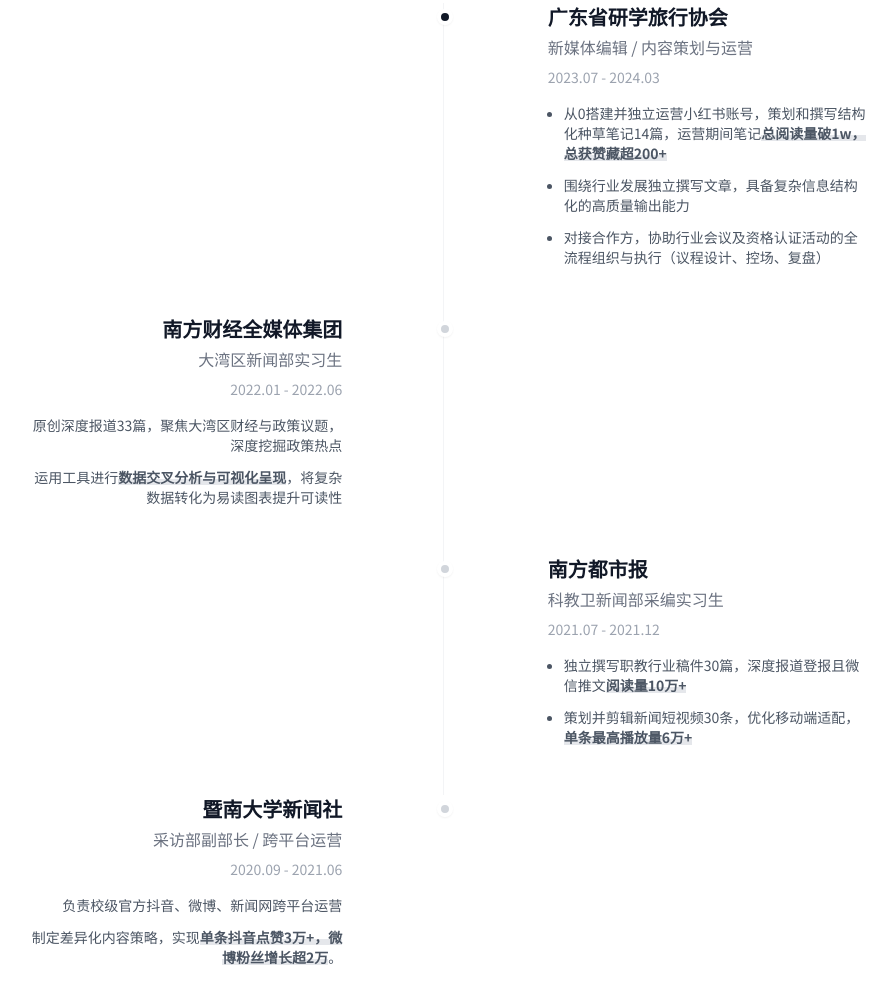
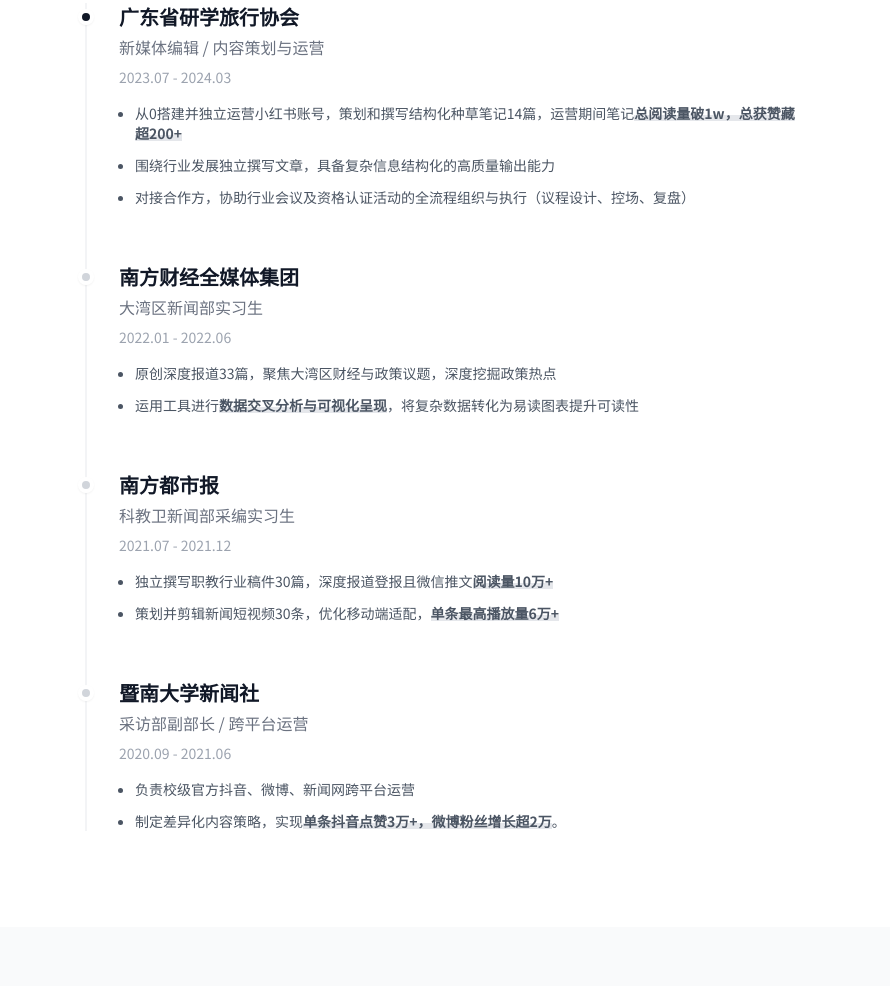
Before and after one commit to Thinksth/gerenjianli_2026, a plain HTML site: page update_index.html in a window 1280 px wide. Shown: the part 1443-2429 px from the top of the page, without its empty margins (195-1085 px from the left). Drawn offline with nearby package versions, Linux system fonts and the light colour scheme.

Commit message:
update_index.html

```diff
--- a/index.html
+++ b/update_index.html
@@ -114,7 +114,7 @@
         </div>
     </nav>
 
-    <!-- 首屏介绍 (Hero Section) -->
+    <!-- 首屏介绍 -->
     <section id="home" class="relative pt-32 pb-20 md:pt-48 md:pb-32 px-6 max-w-6xl mx-auto flex flex-col md:flex-row items-center justify-between min-h-[90vh]">
         <div class="md:w-3/5 z-10 reveal">
             <h2 class="text-gray-500 text-sm tracking-[0.2em] uppercase mb-4">Content & Operations</h2>
@@ -123,7 +123,7 @@
             </h1>
             <p class="text-xl text-gray-500 mb-8 max-w-lg leading-relaxed">
                 中山大学 大数据传播专业硕士 <br>
-                专注于<span class="text-gray-900 font-medium">新媒体内容策划、平台运营与数据分析</span> <br>具备从0到1的账号搭建经验与复杂信息结构化能力
+                专注于<span class="text-gray-900 font-medium">新媒体内容策划、平台运营与数据分析</span>。<br>具备从0到1的账号搭建经验与复杂信息结构化能力。
             </p>
             <div class="flex flex-wrap gap-4 text-sm">
                 <a href="#portfolio" class="px-8 py-3 bg-gray-900 text-white rounded-full hover:bg-gray-800 transition-colors">查看作品集</a>
@@ -138,7 +138,6 @@
             </div>
         </div>
         <div class="md:w-2/5 mt-16 md:mt-0 flex justify-center md:justify-end reveal" style="transition-delay: 0.2s;">
-            <!-- 头像部分 -->
             <div class="w-64 h-80 bg-gray-100 rounded-2xl relative overflow-hidden group">
                 <div class="absolute inset-0 transition-transform duration-700 group-hover:scale-105">
                     <img src="https://raw.githubusercontent.com/Thinksth/gerenjianli_2026/main/%E4%B8%AA%E4%BA%BA%E7%85%A7-%E7%94%9F%E6%B4%BB.jpg" alt="高靖琳" class="w-full h-full object-cover">
@@ -160,7 +159,7 @@
                         <h3 class="text-2xl font-bold text-gray-900">中山大学</h3>
                         <span class="text-sm px-3 py-1 bg-gray-100 rounded-full font-medium">985 硕士</span>
                     </div>
-                    <p class="text-gray-500 mb-2">新闻传播学院 | 大数据传播</p>
+                    <p class="text-gray-500 mb-2">传播与设计学院 | 大数据传播</p>
                     <p class="text-sm text-gray-400 mb-6">2025.09 - 2027.07</p>
                     <div class="space-y-2">
                         <p class="text-sm text-gray-600"><span class="font-medium text-gray-900">核心课程：</span>新媒体与消费者行为研究、网络爬虫与数据库基础、信息可视化</p>
@@ -184,18 +183,17 @@
         </div>
     </section>
 
-    <!-- 工作经历 -->
+    <!-- 工作经历 (重构为单侧左对齐时间轴) -->
     <section id="experience" class="py-24 bg-white">
-        <div class="max-w-4xl mx-auto px-6">
+        <div class="max-w-3xl mx-auto px-6">
             <h2 class="text-3xl font-bold mb-16 text-center reveal">工作经历</h2>
 
-            <div class="space-y-0">
-                <div class="relative pl-8 md:pl-0 reveal">
-                    <div class="hidden md:block absolute left-1/2 -ml-0.5 w-px h-full bg-gray-100"></div>
-                    <div class="md:flex items-start justify-between w-full">
-                        <div class="hidden md:block md:w-5/12"></div>
-                        <div class="absolute left-0 md:left-1/2 -ml-2 w-4 h-4 bg-gray-900 rounded-full border-4 border-white shadow-sm z-10 mt-1.5"></div>
-                        <div class="md:w-5/12 md:pl-8 pb-12">
+            <div class="relative border-l-2 border-gray-100 ml-4 md:ml-0">
+
+                <!-- 经历 1 -->
+                <div class="mb-14 ml-8 reveal relative">
+                    <!-- 时间轴圆点 -->
+                    <div class="absolute w-4 h-4 bg-gray-900 rounded-full -left-[41px] border-4 border-white shadow-sm mt-1.5"></div>
                     <h3 class="text-xl font-bold text-gray-900">广东省研学旅行协会</h3>
                     <p class="text-gray-500 mt-1">新媒体编辑 / 内容策划与运营</p>
                     <p class="text-sm text-gray-400 mt-2 mb-4">2023.07 - 2024.03</p>
@@ -205,32 +203,22 @@
                         <li>对接合作方，协助行业会议及资格认证活动的全流程组织与执行（议程设计、控场、复盘）</li>
                     </ul>
                 </div>
-                    </div>
+
+                <!-- 经历 2 -->
+                <div class="mb-14 ml-8 reveal relative">
+                    <div class="absolute w-4 h-4 bg-gray-300 rounded-full -left-[41px] border-4 border-white shadow-sm mt-1.5"></div>
+                    <h3 class="text-xl font-bold text-gray-900">南方财经全媒体集团</h3>
+                    <p class="text-gray-500 mt-1">大湾区新闻部实习生</p>
+                    <p class="text-sm text-gray-400 mt-2 mb-4">2022.01 - 2022.06</p>
+                    <ul class="space-y-3 text-sm text-gray-600 list-disc list-outside ml-4">
+                        <li>原创深度报道33篇，聚焦大湾区财经与政策议题，深度挖掘政策热点</li>
+                        <li>运用工具进行<span class="metric-highlight">数据交叉分析与可视化呈现</span>，将复杂数据转化为易读图表提升可读性</li>
+                    </ul>
                 </div>
 
-                <div class="relative pl-8 md:pl-0 reveal">
-                    <div class="hidden md:block absolute left-1/2 -ml-0.5 w-px h-full bg-gray-100"></div>
-                    <div class="md:flex items-start justify-between w-full flex-col md:flex-row">
-                        <div class="md:w-5/12 md:pr-8 pb-12 order-2 md:order-1 md:text-right">
-                            <h3 class="text-xl font-bold text-gray-900 mt-2 md:mt-0">南方财经全媒体集团</h3>
-                            <p class="text-gray-500 mt-1">大湾区新闻部实习生</p>
-                            <p class="text-sm text-gray-400 mt-2 mb-4">2022.01 - 2022.06</p>
-                            <div class="space-y-3 text-sm text-gray-600 flex flex-col items-start md:items-end">
-                                <p>原创深度报道33篇，聚焦大湾区财经与政策议题，深度挖掘政策热点</p>
-                                <p>运用工具进行<span class="metric-highlight">数据交叉分析与可视化呈现</span>，将复杂数据转化为易读图表提升可读性</p>
-                            </div>
-                        </div>
-                        <div class="absolute left-0 md:left-1/2 -ml-2 w-4 h-4 bg-gray-300 rounded-full border-4 border-white shadow-sm z-10 mt-1.5 order-1 md:order-2"></div>
-                        <div class="hidden md:block md:w-5/12 order-3"></div>
-                    </div>
-                </div>
-
-                <div class="relative pl-8 md:pl-0 reveal">
-                    <div class="hidden md:block absolute left-1/2 -ml-0.5 w-px h-full bg-gray-100"></div>
-                    <div class="md:flex items-start justify-between w-full">
-                        <div class="hidden md:block md:w-5/12"></div>
-                        <div class="absolute left-0 md:left-1/2 -ml-2 w-4 h-4 bg-gray-300 rounded-full border-4 border-white shadow-sm z-10 mt-1.5"></div>
-                        <div class="md:w-5/12 md:pl-8 pb-12">
+                <!-- 经历 3 -->
+                <div class="mb-14 ml-8 reveal relative">
+                    <div class="absolute w-4 h-4 bg-gray-300 rounded-full -left-[41px] border-4 border-white shadow-sm mt-1.5"></div>
                     <h3 class="text-xl font-bold text-gray-900">南方都市报</h3>
                     <p class="text-gray-500 mt-1">科教卫新闻部采编实习生</p>
                     <p class="text-sm text-gray-400 mt-2 mb-4">2021.07 - 2021.12</p>
@@ -239,23 +227,17 @@
                         <li>策划并剪辑新闻短视频30条，优化移动端适配，<span class="metric-highlight">单条最高播放量6万+</span> </li>
                     </ul>
                 </div>
-                    </div>
-                </div>
 
-                <div class="relative pl-8 md:pl-0 reveal">
-                    <div class="md:flex items-start justify-between w-full flex-col md:flex-row">
-                        <div class="md:w-5/12 md:pr-8 pb-4 order-2 md:order-1 md:text-right">
-                            <h3 class="text-xl font-bold text-gray-900 mt-2 md:mt-0">暨南大学新闻社</h3>
+                <!-- 经历 4 -->
+                <div class="ml-8 reveal relative">
+                    <div class="absolute w-4 h-4 bg-gray-300 rounded-full -left-[41px] border-4 border-white shadow-sm mt-1.5"></div>
+                    <h3 class="text-xl font-bold text-gray-900">暨南大学新闻社</h3>
                     <p class="text-gray-500 mt-1">采访部副部长 / 跨平台运营</p>
                     <p class="text-sm text-gray-400 mt-2 mb-4">2020.09 - 2021.06</p>
-                            <div class="space-y-3 text-sm text-gray-600 flex flex-col items-start md:items-end">
-                                <p>负责校级官方抖音、微博、新闻网跨平台运营</p>
-                                <p>制定差异化内容策略，实现<span class="metric-highlight">单条抖音点赞3万+，微博粉丝增长超2万</span>。</p>
-                            </div>
-                        </div>
-                        <div class="absolute left-0 md:left-1/2 -ml-2 w-4 h-4 bg-gray-300 rounded-full border-4 border-white shadow-sm z-10 mt-1.5 order-1 md:order-2"></div>
-                        <div class="hidden md:block md:w-5/12 order-3"></div>
-                    </div>
+                    <ul class="space-y-3 text-sm text-gray-600 list-disc list-outside ml-4">
+                        <li>负责校级官方抖音、微博、新闻网跨平台运营</li>
+                        <li>制定差异化内容策略，实现<span class="metric-highlight">单条抖音点赞3万+，微博粉丝增长超2万</span>。</li>
+                    </ul>
                 </div>
 
             </div>
@@ -278,7 +260,6 @@
                     </div>
 
                     <div class="h-48 overflow-hidden bg-gray-100 relative">
-                        <!-- 已替换为深度采写封面图 -->
                         <img src="https://raw.githubusercontent.com/Thinksth/gerenjianli_2026/main/%E6%B7%B1%E5%BA%A6%E9%87%87%E5%86%99-%E5%B0%81%E9%9D%A2.jpg" onerror="this.src='https://images.unsplash.com/photo-1499750310107-5fef28a66643?auto=format&fit=crop&q=80&w=800'" alt="深度采写与洞察" class="w-full h-full object-cover transition-transform duration-700 group-hover:scale-105">
                         <div class="absolute top-4 left-4 bg-white/90 backdrop-blur text-xs font-bold px-3 py-1 rounded-full text-gray-900 z-10">
                             深度采写 / 10W+爆款
@@ -330,7 +311,6 @@
                     </div>
 
                     <div class="h-48 overflow-hidden bg-gray-100 relative">
-                        <!-- 采用抖音截图作为外部封面 -->
                         <img src="https://raw.githubusercontent.com/Thinksth/gerenjianli_2026/main/%E6%8A%96%E9%9F%B3-%E5%BA%94%E6%80%A5%E7%8E%AB%E7%91%B0.png" onerror="this.src='https://images.unsplash.com/photo-1616469829581-73993eb86b02?auto=format&fit=crop&q=80&w=800'" alt="短视频策划" class="w-full h-full object-cover transition-transform duration-700 group-hover:scale-105" style="object-position: center 20%;">
                         <div class="absolute top-4 left-4 bg-white/90 backdrop-blur text-xs font-bold px-3 py-1 rounded-full text-gray-900 z-10">
                             短视频策划 / 社交裂变
@@ -443,16 +423,19 @@
                     </div>
                     <div>
                         <strong class="text-gray-900 block mb-1">2. 数据驱动与交叉分析</strong>
-                        <p>跳脱纯文字叙述，熟练运用数据盘点与交叉比对，将抽象数据转化为逻辑闭环，用扎实的数据支撑深度洞察。</p>
+                        <p>跳脱纯文字叙述，熟练运用数据盘点（如提取上市企业财报数据）与交叉比对，将抽象数据转化为逻辑闭环，用扎实的数据支撑深度洞察。</p>
                     </div>
                     <div>
                         <strong class="text-gray-900 block mb-1">3. 深度访谈与议题挖掘</strong>
-                        <p>具备极强的采访突破能力与业务沟通技巧，通过与业内专家、企业代表的深度对话，挖掘表象背后的行业痛点，策划业务议题。</p>
+                        <p>具备极强的采访突破能力与业务沟通技巧，通过与业内专家、企业代表的深度对话，挖掘表象背后的行业痛点，精准策划业务议题。</p>
+                    </div>
+                    <div>
+                        <strong class="text-gray-900 block mb-1">4. 爆款敏锐度（10W+优质产出）</strong>
+                        <p>将严肃的宏观议题与大众关切的情绪痛点精准结合，在《南方都市报》等主流媒体独立产出多篇阅读量10W+的深度爆款报道。</p>
                     </div>
                 </div>
             </div>
             <div class="bg-gray-50 rounded-xl p-4 flex flex-col items-center justify-start border border-gray-100 min-h-[300px] space-y-4">
-                <!-- 插入南财与南都的两张报道截图 -->
                 <img src="https://raw.githubusercontent.com/Thinksth/gerenjianli_2026/main/%E5%AA%92%E4%BD%93%E9%87%87%E7%BC%96-%E5%8D%97%E8%B4%A2.png" alt="南方财经报道" class="w-full h-auto rounded-lg shadow-sm">
                 <img src="https://raw.githubusercontent.com/Thinksth/gerenjianli_2026/main/%E5%AA%92%E4%BD%93%E7%A8%BF%E4%BB%B6-%E5%8D%97%E9%83%BD.png" alt="南方都市报报道" class="w-full h-auto rounded-lg shadow-sm">
             </div>
@@ -500,8 +483,8 @@
             <p><strong>核心动作：</strong>精准抓取高校生活的情绪痛点，围绕“毕业季”、“军训”、“校园浪漫”等节点进行视频策划与文案撰写。</p>
             <p><strong>爆款案例拆解：</strong></p>
             <ul class="list-disc list-inside ml-2 space-y-2">
-                <li><strong>#浪漫传递</strong>：策划校园应急玫瑰事件，激发学生自发打卡传播。</li>
-                <li><strong>#云端毕业季</strong>：结合校园空镜与学生投稿，配合极具情绪煽动力的配乐，引发校友共鸣。</li>
+                <li><strong>#躲过了520还有521</strong>：策划校园应急玫瑰事件，激发学生自发打卡传播。</li>
+                <li><strong>#云端毕业季</strong>：结合校园空镜与学生投稿，配合极具情绪煽动力的配乐，引发大量校友共鸣。</li>
                 <li><strong>#军训</strong>：燃！兴我邦国，且看暨大青年。</li>
             </ul>
         </div>
```
Lines whose indentation alone changed are shown as unchanged.
